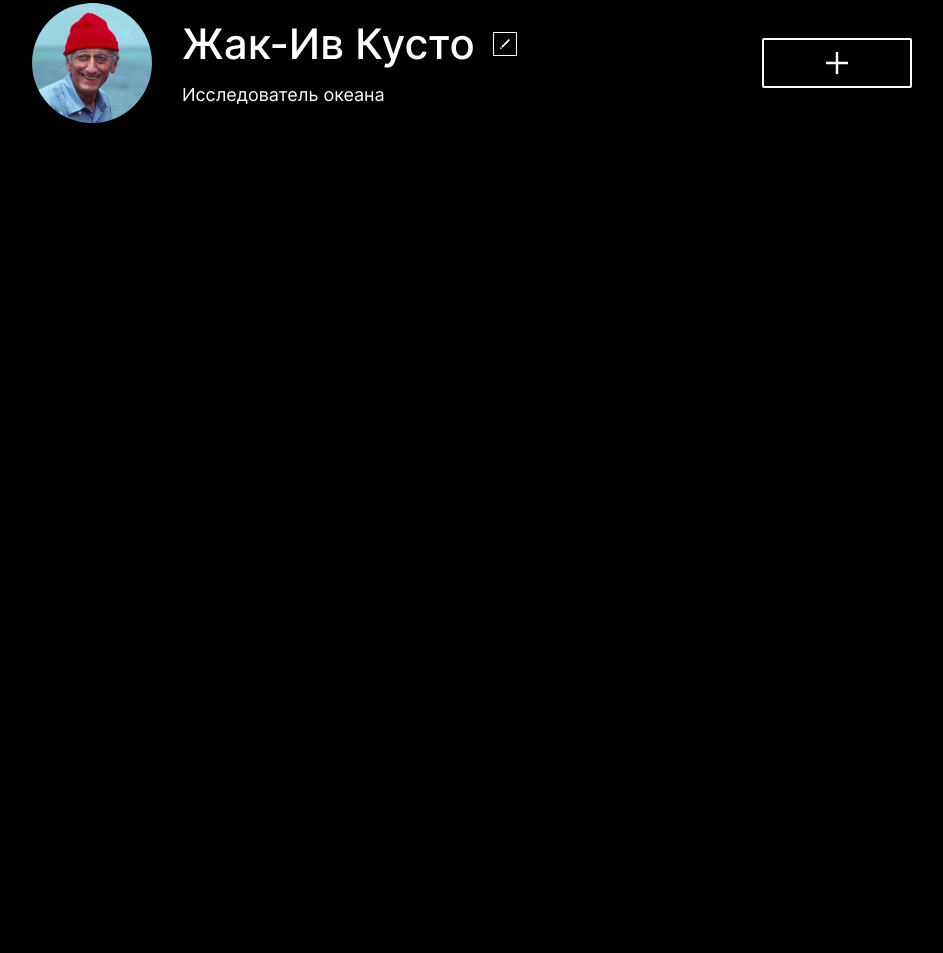
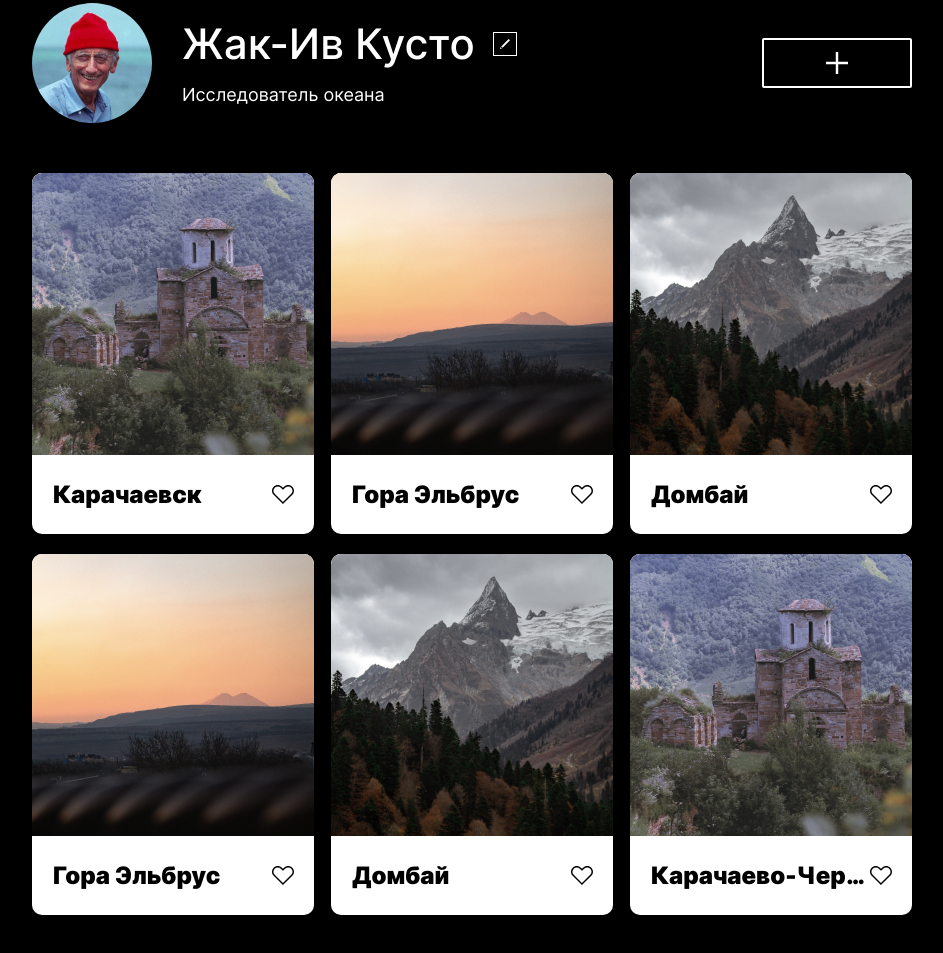
Before and after one commit to maximimaximimaxim/mesto, a plain HTML site: page index.html in a window 1280 px wide. Shown: the part 157-1110 px from the top of the page, without its empty margins (168-1111 px from the left). Before the commit the page ends 800 px from the top, so only its background shows below. Drawn offline with Linux system fonts and the light colour scheme.

Commit message:
elements ready

```diff
--- /dev/null
+++ b/blocks/content/__elements/content__elements.css
@@ -0,0 +1,9 @@
+.content__elements {
+  margin: 0 auto 66px;
+}
+
+@media screen and (max-width: 320px) {
+  .content__elements {
+    margin: 0 auto 48px;
+  }
+}
--- /dev/null
+++ b/blocks/elements/__img/elements__img.css
@@ -0,0 +1,5 @@
+.elements__img {
+  background-color: #fff;
+  border-radius: 10px 10px 0 0;
+  margin-bottom: 25px;
+}
--- /dev/null
+++ b/blocks/elements/__item/elements__item.css
@@ -0,0 +1,6 @@
+.elements__item {
+  display: inline-grid;
+  grid-template-columns: auto auto;
+  justify-content: space-between;
+  align-content: start;
+}
--- /dev/null
+++ b/blocks/elements/__items/elements__items.css
@@ -0,0 +1,9 @@
+.elements__items {
+  background-color: #fff;
+  max-width: 282px;
+  min-height: 361px;
+  border-radius: 10px;
+  display: flex;
+  flex-direction: column;
+  justify-content: flex-start;
+}
--- /dev/null
+++ b/blocks/elements/__like/elements__like.css
@@ -0,0 +1,15 @@
+.elements__like {
+  width: 22px;
+  height: 19px;
+  margin: 0 20px 0 0;
+  border: 0;
+  padding: 0;
+  background: transparent;
+  cursor: pointer;
+  background-image: url(../../../images/like.svg);
+  align-self: center;
+}
+
+.elements__like:focus {
+  outline: none;
+}
--- /dev/null
+++ b/blocks/elements/__list/elements__list.css
@@ -0,0 +1,12 @@
+.elements__list {
+  display: grid;
+  grid-template-columns: repeat(3, 1fr);
+  gap: 20px 17px;
+}
+
+@media screen and (max-width: 320px) {
+  .elements__list {
+    grid-template-columns: auto;
+    gap: 20px;
+  }
+}
--- /dev/null
+++ b/blocks/elements/__title/elements__title.css
@@ -0,0 +1,9 @@
+.elements__title {
+  margin: 0 0 0 21px;
+  font-size: 24px;
+  line-height: 29px;
+  font-weight: 900;
+  text-overflow: ellipsis;
+  white-space: nowrap;
+  overflow: hidden;
+}
--- /dev/null
+++ b/blocks/elements/elements.css
@@ -0,0 +1,9 @@
+.elements {
+  max-width: 880px;
+}
+
+@media screen and (max-width: 320px) {
+  .elements {
+    max-width: 282px;
+  }
+}
--- /dev/null
+++ b/blocks/list/list.css
@@ -0,0 +1,5 @@
+.list {
+    list-style: none;
+    padding: 0;
+    margin: 0;
+  }
--- a/blocks/profile/__add-button-img/profile__add-button-img.css
+++ /dev/null
@@ -1,11 +0,0 @@
-.profile__add-button-img {
-  width: 150px;
-  height: 50px;
-}
-
-@media screen and (max-width: 320px) {
-  .profile__add-button-img {
-    width: 282px;
-    object-fit: cover;
-  }
-}
--- a/blocks/profile/__edit-button-img/profile__edit-button-img.css
+++ /dev/null
@@ -1,11 +0,0 @@
-.profile__edit-button-img {
-  width: 24px;
-  height: 24px;
-}
-
-@media screen and (max-width: 320px) {
-  .profile__edit-button-img {
-    width: 18px;
-    height: 18px;
-  }
-}
--- a/blocks/profile/profile.css
+++ b/blocks/profile/profile.css
@@ -10,10 +10,8 @@
 @media screen and (max-width: 320px) {
   .profile {
     max-width: 282px;
-    margin: 0 19px;
     flex-direction: column;
     justify-content: flex-start;
     align-items: center;
-    border: 1px solid red;
   }
 }
--- a/index.html
+++ b/index.html
@@ -24,7 +24,53 @@
         </div>
         <button class="profile__add-button"></button>
       </section>
+      <section class="elements content__elements">
+        <ul class="list elements__list">
+          <li class="elements__items">
+            <img src="./images/karachaevsk.jpg" class="elements__img" alt="Карачаевск">
+            <div class="elements__item">
+              <h2 class="elements__title">Карачаевск</h2>
+              <button class="elements__like"></button>
+            </div>
+          </li>
+          <li class="elements__items">
+            <img src="./images/elbrus.jpg" class="elements__img" alt="Гора Эльбрус">
+            <div class="elements__item">
+              <h2 class="elements__title">Гора Эльбрус</h2>
+              <button class="elements__like"></button>
+            </div>
+          </li>
+          <li class="elements__items">
+            <img src="./images/dombai.jpg" class="elements__img" alt="Домбай">
+            <div class="elements__item">
+              <h2 class="elements__title">Домбай</h2>
+              <button class="elements__like"></button>
+            </div>
+          </li>
+          <li class="elements__items">
+            <img src="./images/elbrus.jpg" class="elements__img" alt="Гора Эльбрус">
+            <div class="elements__item">
+              <h2 class="elements__title">Гора Эльбрус</h2>
+              <button class="elements__like"></button>
+            </div>
+          </li>
+          <li class="elements__items">
+            <img src="./images/dombai.jpg" class="elements__img" alt="Домбай">
+            <div class="elements__item">
+              <h2 class="elements__title">Домбай</h2>
+              <button class="elements__like"></button>
+            </div>
+          </li>
+          <li class="elements__items">
+            <img src="./images/karachaevsk.jpg" class="elements__img" alt="Карачаево-Черкессия">
+            <div class="elements__item">
+              <h2 class="elements__title">Карачаево-Черкессия</h2>
+              <button class="elements__like"></button>
+            </div>
+          </li>
 
+        </ul>
+      </section>
 
 
 
--- a/pages/index.css
+++ b/pages/index.css
@@ -11,24 +11,27 @@
 @import url(../blocks/profile/__profile-info/profile__profile-info.css);
 @import url(../blocks/profile/__title/profile__title.css);
 @import url(../blocks/profile/__edit-button/profile__edit-button.css);
-@import url(../blocks/profile/__edit-button-img/profile__edit-button-img.css);
 @import url(../blocks/profile/__subtitle/profile__subtitle.css);
 @import url(../blocks/profile/__add-button/profile__add-button.css);
-@import url(../blocks/profile/__add-button-img/profile__add-button-img.css);
+@import url(../blocks/content/__elements/content__elements.css);
+@import url(../blocks/elements/elements.css);
+@import url(../blocks/list/list.css);
+@import url(../blocks/elements/__list/elements__list.css);
+@import url(../blocks/elements/__img/elements__img.css);
+@import url(../blocks/elements/__items/elements__items.css);
+@import url(../blocks/elements/__item/elements__item.css);
+@import url(../blocks/elements/__title/elements__title.css);
+@import url(../blocks/elements/__like/elements__like.css);
+
+
 
 
 
 /*
 
 
-@import url(../blocks/content/__lead/content__lead.css);
-@import url(../blocks/lead/lead.css);
-@import url(../blocks/lead/__title/lead__title.css);
-@import url(../blocks/lead/__subtitle/lead__subtitle.css);
-@import url(../blocks/lead/__figure/lead__figure.css);
-@import url(../blocks/lead/__image/lead__image.css);
-@import url(../blocks/lead/__caption/lead__caption.css);
-@import url(../blocks/list/list.css);
+
+
 @import url(../blocks/content/__intro/content__intro.css);
 @import url(../blocks/intro/intro.css);
 @import url(../blocks/intro/__title/intro__title.css);
```
Also changed, not shown: images/dombai.jpg (added), images/elbrus.jpg (added), images/karachaevsk.jpg (added), images/like.svg (added).
